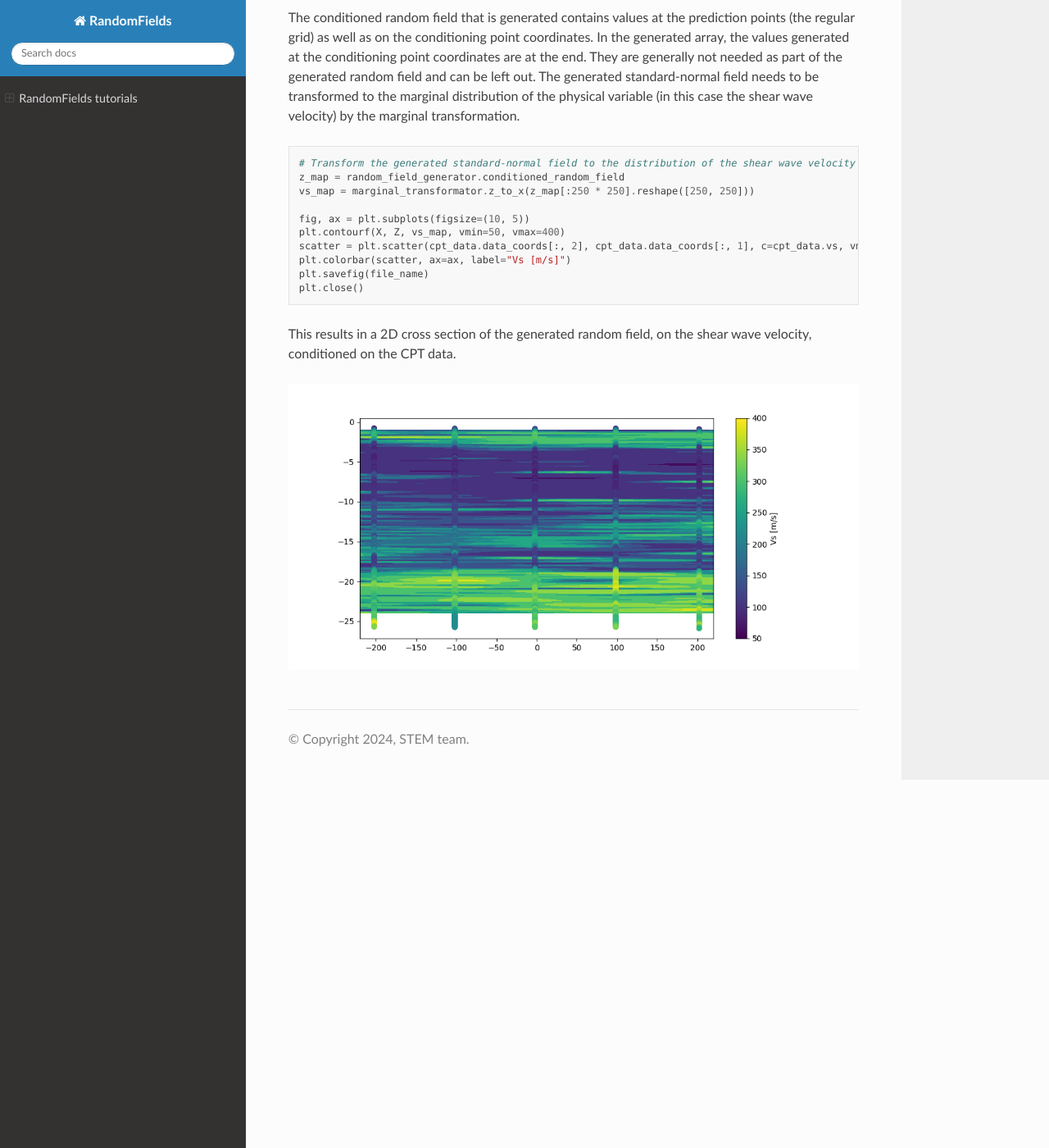
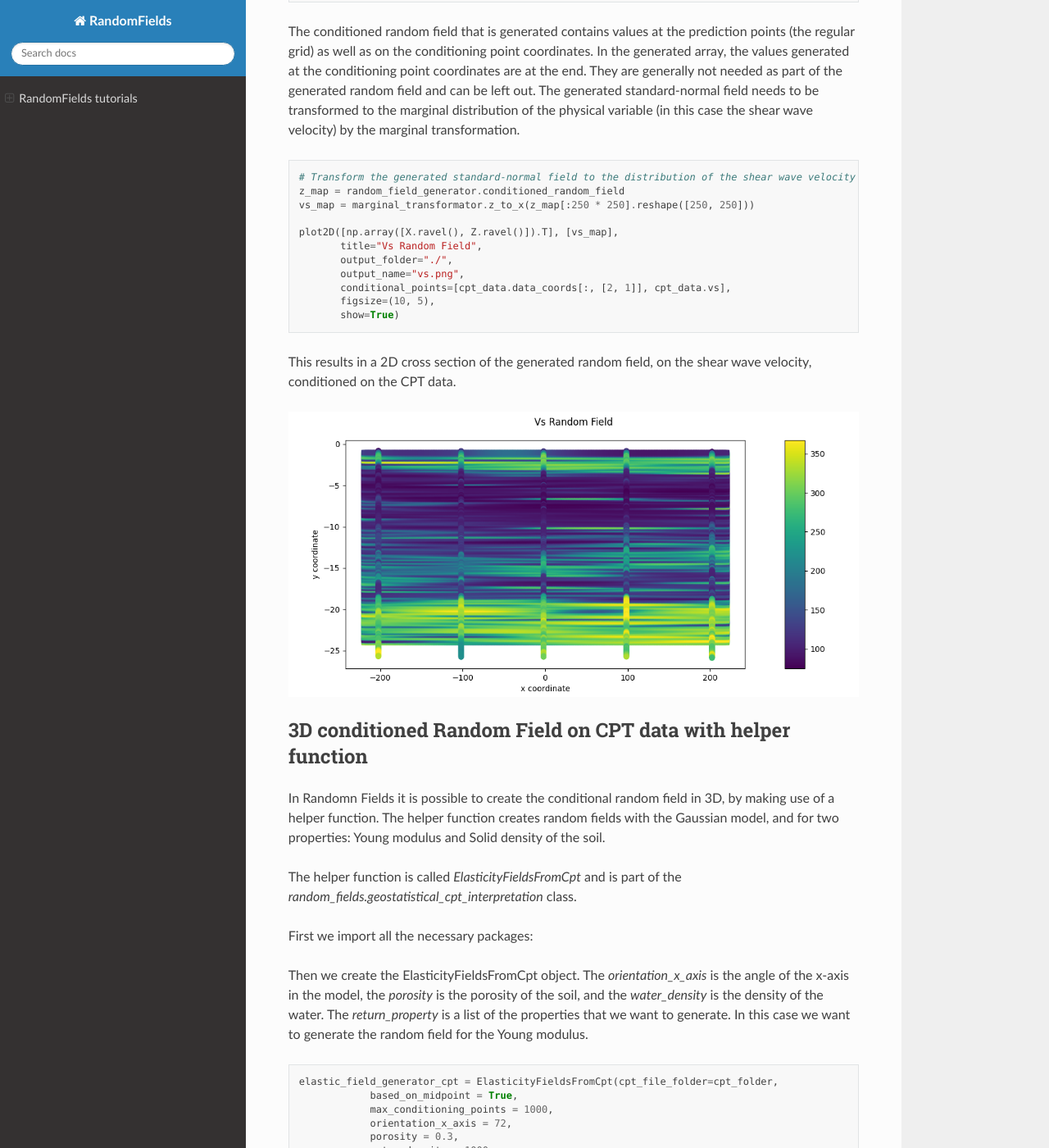
Before and after one commit to StemVibrations/RandomFields, a Sphinx documentation site: the page built from docs/tutorial_4.rst, in a window 1280 px wide and 1400 px high, scrolled down 3624 px. Shown: the whole window at 82% size. Built offline with Sphinx 7.4.7 and the Read the Docs theme 3.1.0, drawn with Linux system fonts in a browser that asks for light colours; some of the changed text lies outside the part shown.

Commit message:
Enhance plotting functions to support conditional points and customizable figure sizes; update documentation for 2D and 3D random field visualizations.

```diff
--- a/docs/tutorial_4.rst
+++ b/docs/tutorial_4.rst
@@ -4,7 +4,7 @@ RandomFields tutorials
 .. _tutorial4:
 
 2D conditioned Random Field on CPT data
--------------------------------------
+---------------------------------------
 This tutorial shows how a subsurface model can be created directly from CPT data.
 First, the concept of the CPT-based random field generation for subsurface models is presented.
 Second, the implementation of the CPT-based random field generation is described.
@@ -44,6 +44,7 @@ First the necessary packages are imported, and the seed number is fixed for repr
     import numpy as np
     from random_fields.geostatistical_cpt_interpretation import CPT_data, MarginalTransformation, GeostatisticalModel
     from random_fields.generate_field import RandomFields, ModelName
+    from random_fields.utils import plot2D
 
     seed = 14
     np.random.seed(seed)
@@ -162,14 +163,75 @@ The generated standard-normal field needs to be transformed to the marginal dist
     z_map = random_field_generator.conditioned_random_field
     vs_map = marginal_transformator.z_to_x(z_map[:250 * 250].reshape([250, 250]))
 
-    fig, ax = plt.subplots(figsize=(10, 5))
-    plt.contourf(X, Z, vs_map, vmin=50, vmax=400)
-    scatter = plt.scatter(cpt_data.data_coords[:, 2], cpt_data.data_coords[:, 1], c=cpt_data.vs, vmin=50, vmax=400)
-    plt.colorbar(scatter, ax=ax, label="Vs [m/s]")
-    plt.savefig(file_name)
-    plt.close()
+    plot2D([np.array([X.ravel(), Z.ravel()]).T], [vs_map],
+           title="Vs Random Field",
+           output_folder="./",
+           output_name="vs.png",
+           conditional_points=[cpt_data.data_coords[:, [2, 1]], cpt_data.vs],
+           figsize=(10, 5),
+           show=True)
 
 This results in a 2D cross section of the generated random field, on the shear wave velocity,
 conditioned on the CPT data.
 
 .. image:: _static/2D_cpt_conditioned_field.png
+
+
+3D conditioned Random Field on CPT data with helper function
+------------------------------------------------------------
+In Randomn Fields it is possible to create the conditional random field in 3D, by making use of a helper function.
+The helper function creates random fields with the Gaussian model, and for two properties: Young modulus and
+Solid density of the soil.
+
+The helper function is called `ElasticityFieldsFromCpt` and is part of
+the `random_fields.geostatistical_cpt_interpretation` class.
+
+First we import all the necessary packages:
+
+.. code-block:: python
+    import numpy as np
+    from random_fields.geostatistical_cpt_interpretation import ElasticityFieldsFromCpt, RandomFieldProperties
+    from random_fields.utils import plot3D
+
+Then we create the ElasticityFieldsFromCpt object. The `orientation_x_axis` is the angle of the x-axis in the model,
+the `porosity` is the porosity of the soil, and the `water_density` is the density of the water.
+The `return_property` is a list of the properties that we want to generate. In this case we want to generate the
+random field for the Young modulus.
+
+.. code-block:: python
+
+    elastic_field_generator_cpt = ElasticityFieldsFromCpt(cpt_file_folder=cpt_folder,
+                based_on_midpoint = True,
+                max_conditioning_points = 1000,
+                orientation_x_axis = 72,
+                porosity = 0.3,
+                water_density = 1000,
+                return_property = [RandomFieldProperties.YOUNG_MODULUS],
+                )
+
+    elastic_field_generator_cpt.calibrate_geostat_model()
+
+Now we create a list of the points where we want to generate the random field. In this case we generate a 3D grid.
+This grid is typically the mesh of a finite element calculation.
+
+.. code-block:: python
+    x = np.linspace(-5, 5, 21)
+    y = np.linspace(-25, 0, 26)
+    z = np.linspace(0, 30, 31)
+    X, Y, Z = np.meshgrid(x, y, z)
+
+    elastic_field_generator_cpt.generate(np.array([X.ravel(), Y.ravel(), Z.ravel()]).T)
+
+To visualise the results we can make use of the `plot3D` function.
+
+.. code=block:: python
+    plot3D([np.array([X.ravel(), Y.ravel(), Z.ravel()]).T], [elastic_field_generator_cpt.generated_field[0]],
+        title="Random Field",
+        output_folder="./",
+        output_name="random_field_3D.png",
+        figsize=(10, 10),
+        conditional_points=[elastic_field_generator_cpt.coordinates_sampled_conditioning,
+                            elastic_field_generator_cpt.conditioning_sampled_data[0]],
+        show=True)
+
+.. image:: _static/random_field_3d_young.png
```
Also changed, not shown: docs/_static/2D_cpt_conditioned_field.png, docs/_static/random_field_3d_young.png (added), 3 other files.
